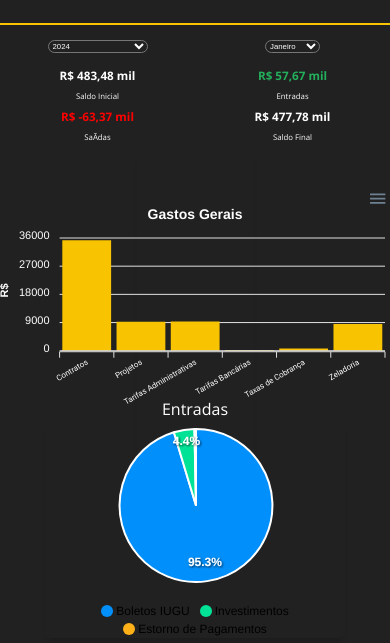
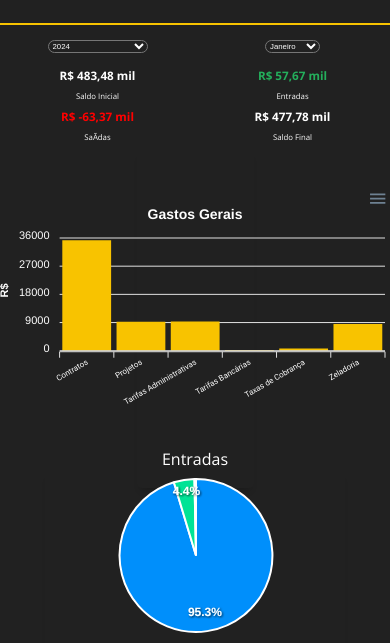
Before and after one commit to jKrachinski/jkrachinski.github.io, a plain HTML site: page index.html in a window 390 px wide. Shown: the part 150-793 px from the top of the page. Drawn offline with nearby package versions, Linux system fonts and the light colour scheme.

Commit message:
Add files via upload

```diff
--- a/src/css/responsive.css
+++ b/src/css/responsive.css
@@ -21,7 +21,7 @@
         grid-template-rows: 1fr 1fr;
         grid-template-areas: "general"
         "spendings";
-        height: 44vh;
+        height: 50vh;
     }
 
     .grid-container-bottom{
```
